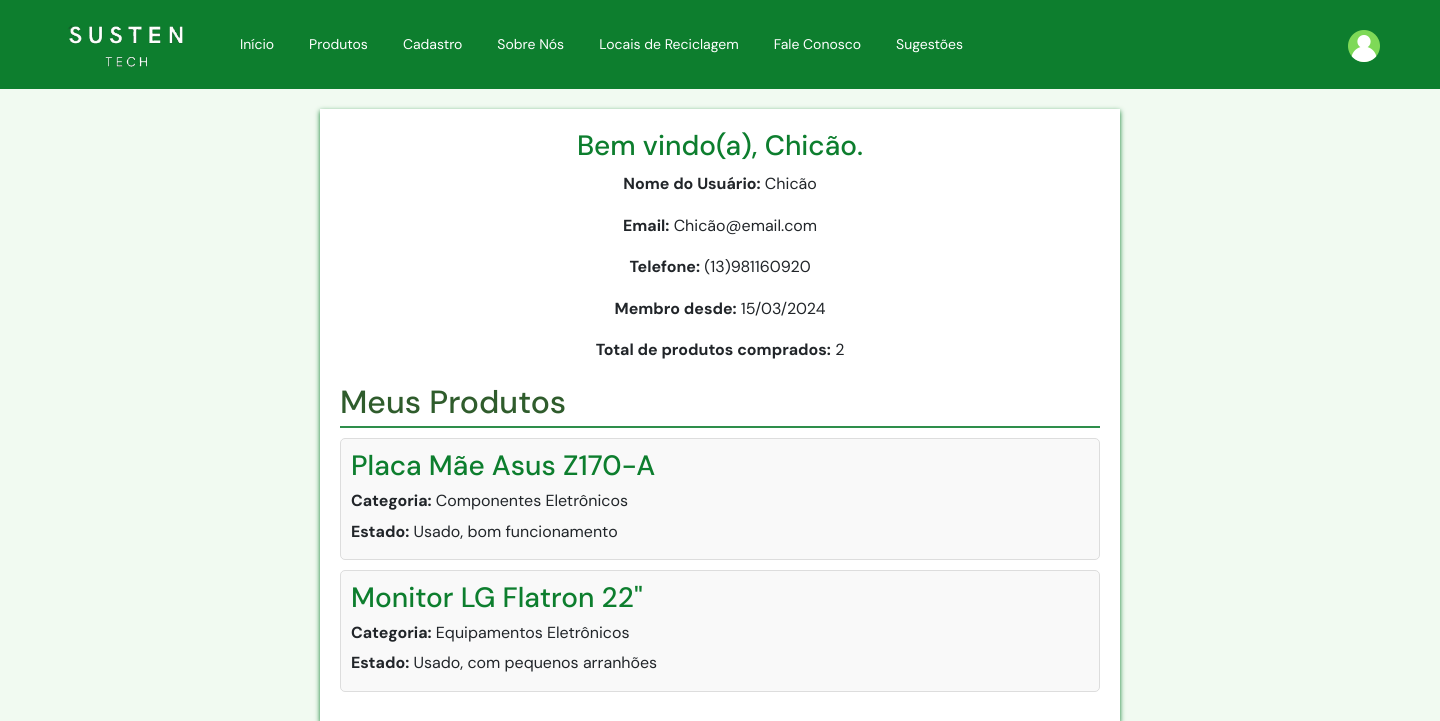
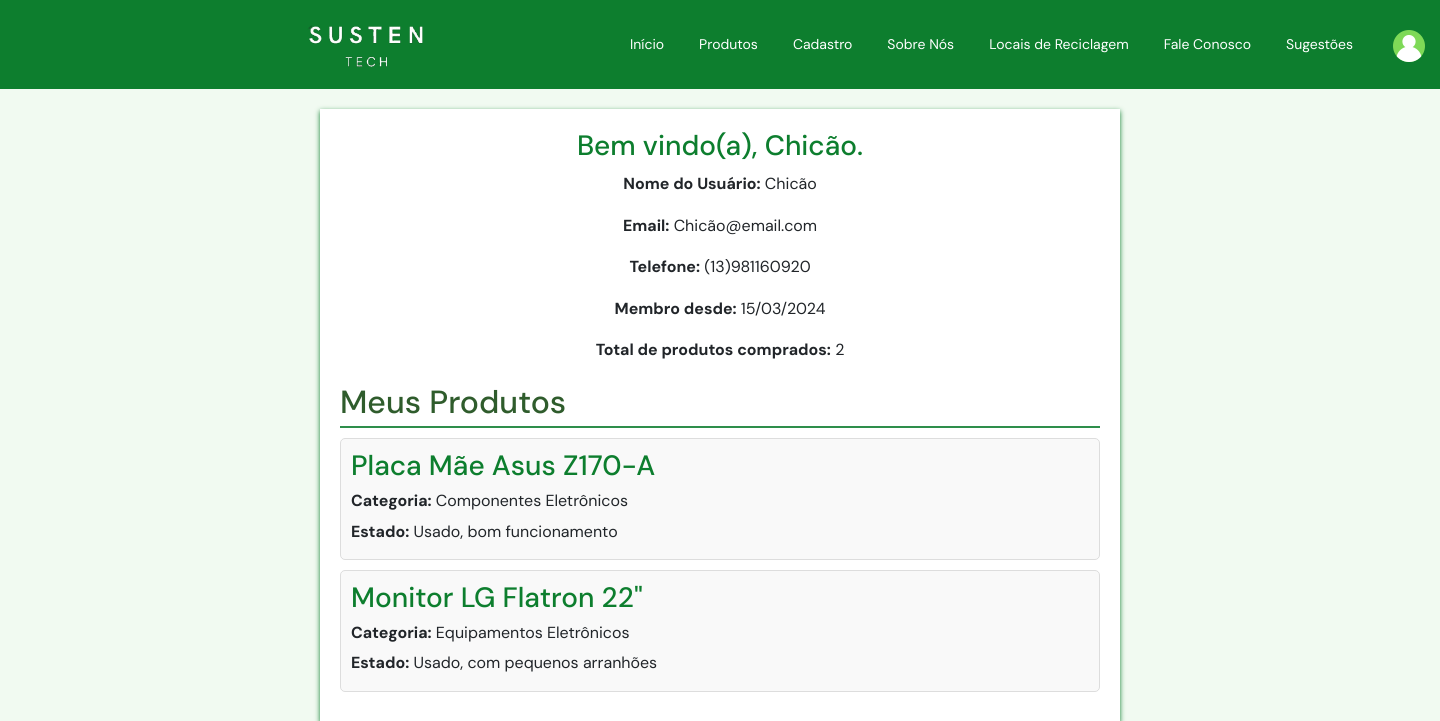
Before and after one commit to Susten-Tech/Susten-Tech, a PHP site: the page made by pages/Cadastro de users/perfil_empresa.html in a window 1440 px wide. Shown: the top 721 px of the page. Run offline with PHP 8.4, Linux system fonts and the light colour scheme.

Commit message:
ajustes no espaçamento (esquerda aumentada para a logo do sustentech e direita aumentada para o icone de perfil); ajuste no tamanho dos links em consideração ainda em razão de questões de responsividade

```diff
--- a/pages/NavBar/navbar.css
+++ b/pages/NavBar/navbar.css
@@ -26,7 +26,7 @@
 }
 
 .nav-logo {
-    margin-left: 60px;
+    margin-left: 300px;
 }
 
 .nav-links {
@@ -35,6 +35,7 @@
     gap: 5px;
     flex-grow: 1;
     margin-top: 15px;
+    margin-left: 150px;
 }
 
 .nav-links li {
@@ -100,8 +101,8 @@
 }
 
 .perfil-iconN {
-    margin-left: 25px; /* Aumentado para mais espaço antes do ícone de perfil */
-    margin-right: 60px;
+    margin-left: 25px;
+    margin-right: 300px;
 }
 
 .perfil-iconN a {
```
